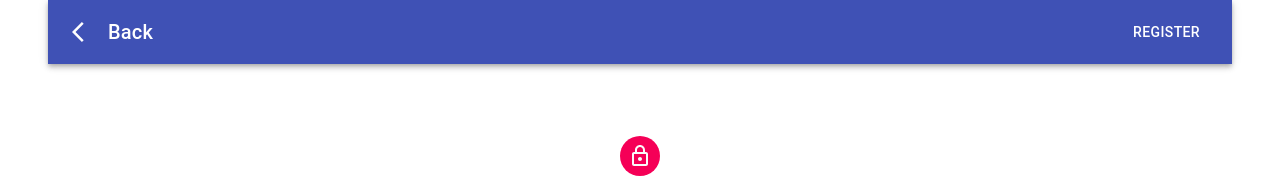
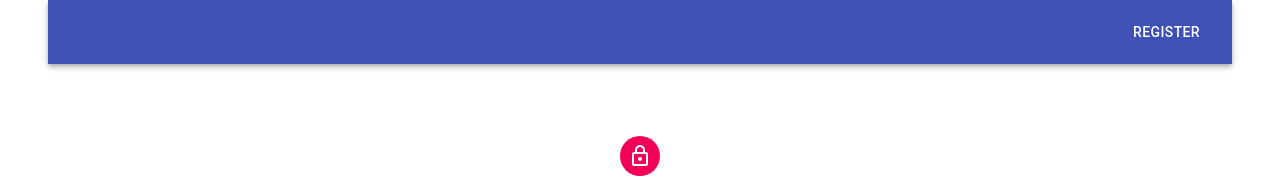
Before and after one commit to destinyson7/Bulk-Purchase-App, a React (Create React App) app in the folder frontend/: page / in a window 1280 px wide. Shown: the top 178 px of the page. Built offline with nearby package versions, Linux system fonts and the light colour scheme.

Commit message:
added README

```diff
--- a/frontend/src/components/LogIn.js
+++ b/frontend/src/components/LogIn.js
@@ -204,21 +204,11 @@ class LogIn extends Component {
         <Container component="header" maxWidth="xl">
           <AppBar position="static">
             <Toolbar>
-              <IconButton
-                edge="start"
-                className={classes.menuButton}
-                color="inherit"
-                aria-label="menu"
-              >
-                <ArrowBackIos />
-              </IconButton>
               <Typography
                 variant="h6"
                 className={classes.title}
                 style={{ flex: 1 }}
-              >
-                Back
-              </Typography>
+              ></Typography>
               <Button
                 color="inherit"
                 className="float-right"
--- a/frontend/src/components/Register.js
+++ b/frontend/src/components/Register.js
@@ -196,21 +196,11 @@ class Register extends Component {
         <Container component="header" maxWidth="xl">
           <AppBar position="static">
             <Toolbar>
-              <IconButton
-                edge="start"
-                className={classes.menuButton}
-                color="inherit"
-                aria-label="menu"
-              >
-                <ArrowBackIos />
-              </IconButton>
               <Typography
                 variant="h6"
                 className={classes.title}
                 style={{ flex: 1 }}
-              >
-                Back
-              </Typography>
+              ></Typography>
               <Button
                 color="inherit"
                 className="float-right"
```
Also changed, not shown: 1 other file (tests, documents, lock files or other folders).
